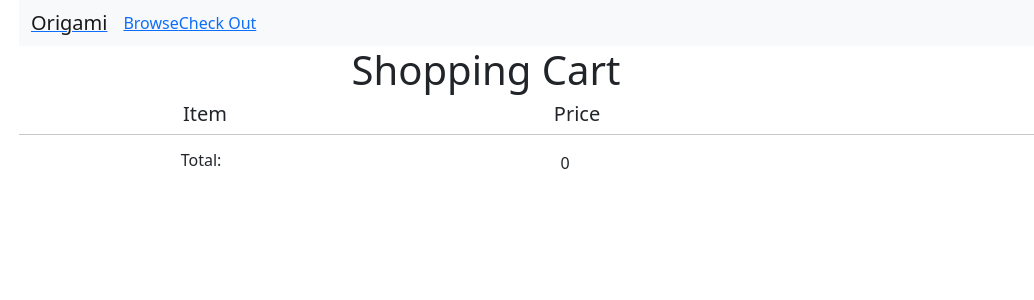
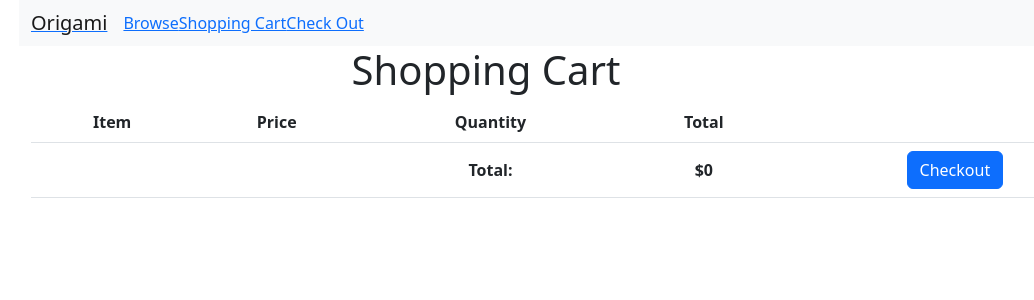
Before and after one commit to Dawriter/Team2_GUI_Project, a React (Create React App) app in the folder team2_GUI_project/: page /checkout in a window 1280 px wide. Shown: the top 300 px of the page, without its empty margins (63-1097 px from the left). Built offline with nearby package versions, Linux system fonts and the light colour scheme.

Commit message:
Shopping cart v3 Checkout v1 app update for checkout navbar update for checkout

```diff
--- a/team2_GUI_project/src/App.js
+++ b/team2_GUI_project/src/App.js
@@ -1,5 +1,6 @@
 import './App.css';
 import ProductPage from "./components/ProductPage.js"
+import CheckOut from "./components/checkout.js"
 //import ShoppingCart from "./components/shoppingcart.js"
 import 'bootstrap/dist/css/bootstrap.css';
 import { BrowserRouter as Router, Routes, Route } from 'react-router-dom';
@@ -19,7 +20,8 @@ function App() {
         <StoreNavBar />
         <Routes>
           <Route path="/" element = {<ProductPage />} />
-           <Route path="/checkout" element = {<ShoppingCart />} />
+           <Route path="/cart" element = {<ShoppingCart />} />
+           <Route path="/checkout" element = {<CheckOut />} />
         </Routes>
       </Router>
     </Container>
--- a/team2_GUI_project/src/components/StoreNavBar.js
+++ b/team2_GUI_project/src/components/StoreNavBar.js
@@ -15,6 +15,7 @@ export default class StoreNavBar extends Component {
           <Navbar.Collapse id="basic-navbar-nav">
             <Nav className="me-auto">
               <Link className="nav_item" to="/">Browse</Link>
+              <Link className="nav-item" to="/cart">Shopping Cart</Link>
               <Link className="nav_item" to="/checkout">Check Out</Link>
             </Nav>
           </Navbar.Collapse>
--- /dev/null
+++ b/team2_GUI_project/src/components/checkout.js
@@ -0,0 +1,68 @@
+import React, { useState, useEffect } from 'react';
+import 'bootstrap/dist/css/bootstrap.css';
+
+function ChcekOut() {
+    const [items, setItems] = useState([]);
+
+
+    useEffect(() => {
+        const data = JSON.parse(localStorage.getItem('shoppingCart'));
+        if (data) {
+            setItems(data);
+        }
+    }, []);
+
+    console.log(JSON.parse(localStorage.getItem("shoppingCart")));
+
+    //get totals
+    var total = 0;
+    for (let i = 0; i < items.length; i++) {
+        total += items[i].price;
+        console.log("Total: " + total);
+    }
+
+    const handleCheckout = () => {
+        //checkout function will go here
+      };
+
+    return (
+
+        <div className="container">
+      <h1 className="col-10">Shopping Cart</h1>
+      <table className="table table-striped">
+        <thead>
+          <tr>
+            <th>Item</th>
+            <th>Price</th>
+            <th>Quantity</th>
+            <th>Total</th>
+            <th></th>
+          </tr>
+        </thead>
+        <tbody>
+          {items.map((item) => (
+            <tr key={item.id}>
+              <td>{item.model}</td>
+              <td>${item.price}</td>
+              <td>{item.quantity}</td>
+              <td>${item.price * item.quantity}</td>
+            </tr>
+          ))}
+        </tbody>
+        <tfoot>
+          <tr>
+            <td></td>
+            <td></td>
+            <td><strong>Total:</strong></td>
+            <td><strong>${total}</strong></td>
+            <td>
+              <button className="btn btn-primary" onClick={handleCheckout}>Checkout</button>
+            </td>
+          </tr>
+        </tfoot>
+      </table>
+    </div>
+    );
+}
+
+export default ChcekOut;
--- a/team2_GUI_project/src/components/shoppingcart.js
+++ b/team2_GUI_project/src/components/shoppingcart.js
@@ -4,13 +4,24 @@ import 'bootstrap/dist/css/bootstrap.css';
 function ShoppingCart() {
     const [items, setItems] = useState([]);
 
+    //delete items from shopping cart
     const delItem = (itemId) => {
+        const item = items.find(item => item.id === itemId);
+        if (item) {
+          const quantity = item.quantity;
+          if (quantity > 1) { //check to see quantity, if > 1 remove 1 from cart, if 1 then remove entire item from cart
+            const updatedItems = items.map(item => item.id === itemId ? { ...item, quantity: item.quantity - 1 } : item);
+            setItems(updatedItems);
+            localStorage.setItem("shoppingCart", JSON.stringify(updatedItems));
+          }
+          else {
+            const updatedItems = items.filter(item => item.id !== itemId);
+            setItems(updatedItems);
+            localStorage.setItem("shoppingCart", JSON.stringify(updatedItems));
+          }
+        }
+      }
 
-        const updatedItems = items.filter(item => item.id !== itemId);
-        setItems(updatedItems);
-        localStorage.setItem("shoppingCart", JSON.stringify(updatedItems));
-        console.log("New Storage: " + localStorage.getItem("shoppingCart"))
-    }
 
 
     useEffect(() => {
@@ -25,14 +36,14 @@ function ShoppingCart() {
 
     var total = 0;
     for (let i = 0; i < items.length; i++) {
-        total += items[i].price;
+        total += items[i].price * items[i].quantity;
         console.log("Total: " + total);
     }
 
     return (
         <div className="container">
             <h1 className="col-10">Shopping Cart</h1>
-
+            {/* main component displaying items in cart */}
             <div className="row">
                 {items.map((item) => (
                     <div className="col-md-4" key={item.id}>
@@ -41,23 +52,28 @@ function ShoppingCart() {
                             <div className="card-body">
                                 <h3 className="card-title">{item.model}</h3>
                                 <p className="card-text">Price: {item.price}</p>
+                                <p className="card-text">Quantity: {item.quantity}</p>
                                 <button className="btn btn-primary" onClick={() => delItem(item.id)}>Remove From Cart</button>
                             </div>
                         </div>
                     </div>
                 ))}
+                {/* table at bottom of screen displaying total */}
             </div>
             <div className='row'>
-            <h5 className="col-4">Item</h5>
-            <h5 className="col-4">Price</h5>
+                <h5 className="col-4">Item</h5>
+                <h5 className="col-4">Quantity</h5>
+                <h5 className="col-4">Price</h5>
             </div>
             <div className="row">
                 <div className="col-4">{items.map(item => <div key={item.id}>{item.model}</div>)}</div>
-                <div className="col-4">{items.map(item => <div key={item.id}>{item.price}</div>)}</div>
-                <hr/>
+                <div className="col-4">{items.map(item => <div key={item.id}>{item.quantity}</div>)}</div>
+                <div className="col-4">{items.map(item => <div key={item.id}>${item.price * item.quantity}</div>)}</div>
+                <hr />
                 <div className="row">
-                    <h6 className="col-4">Total:</h6>
-                    <div className="col-4">{total}</div>
+                    <h5 className="col-4">Total:</h5>
+                    <div className="col-4"/>
+                    <div className="col-4">${total}</div>
                 </div>
             </div>
         </div>
```
